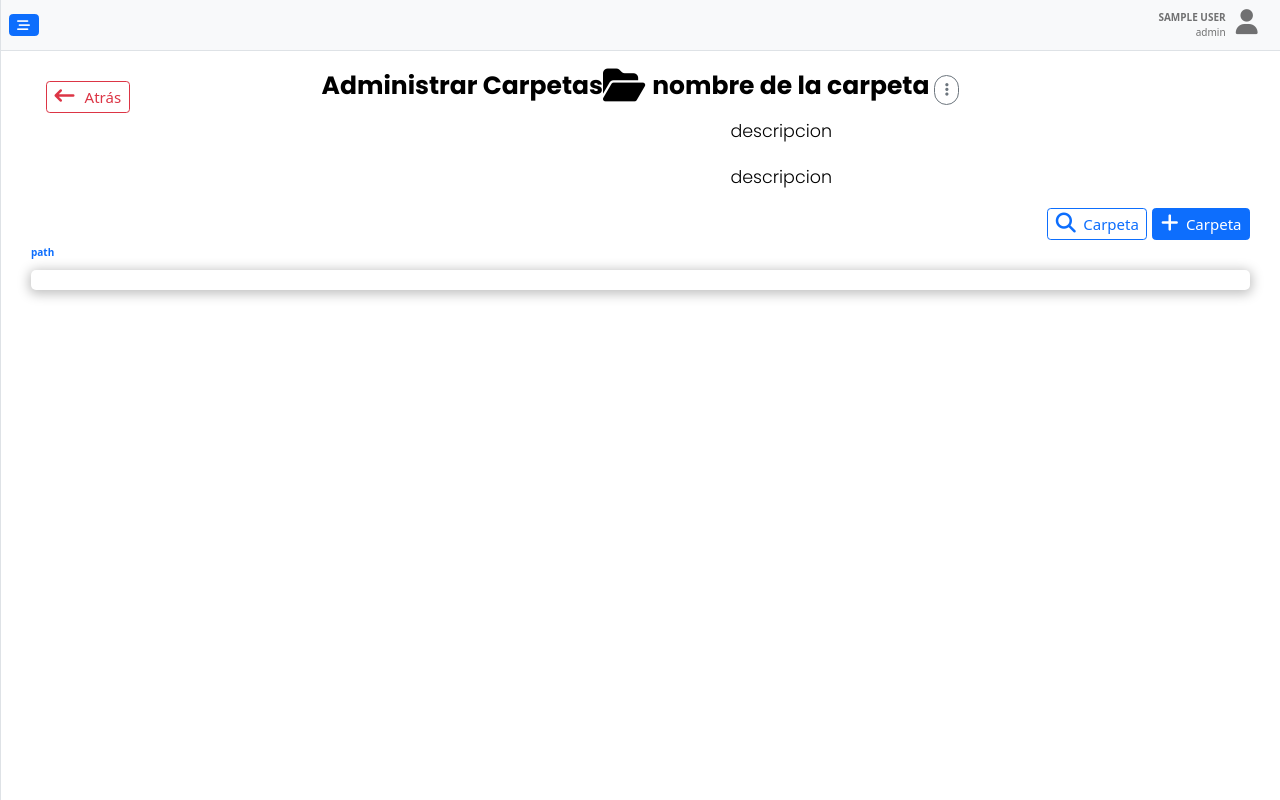
After one commit to AlvaroSalazar25/gdaGMCP, a PHP site: template views/user/carpetass.php in a window 1280 px wide. The commit adds this page. Run offline with PHP 8.4, Linux system fonts and the light colour scheme; the template is opened without the code that fills it, so the values that code supplies are empty; the visitor is signed in with stand-in values (Sample User, id 1); some libraries are stand-ins or nearby versions.

Commit message:
fix carptas

```diff
--- a/src/js/user/secciones.js
+++ b/src/js/user/secciones.js
@@ -617,7 +617,6 @@ async function dibujarPadre(padre) {
     $("#select" + padre).select2({
         dropdownParent: $("#exampleModalEditar" + padre)
     });
-
 }
 
 async function dibujarHijosPadre(padre, response = []) {
--- a/views/user/carpetas.php
+++ b/views/user/carpetas.php
@@ -1,10 +1,11 @@
-
 <?php include __DIR__ . "/../templates/alertasUser.php" ?>
 
 <section class="mt-3">
     <div class="dibujar" id="dibujar-js">
+
     </div>
     <div class="dibujar  mt-4 mb-5" id="dibujar-tabla">
+
     </div>
 </section>
 
@@ -14,7 +15,7 @@
 
 <?php
 $script = '
-<script src="build/js/user/secciones.js"    ></script>
+<script src="build/js/user/secciones.js"></script>
 ' ?>
 <?php
 //Assign all Page Specific variables
--- /dev/null
+++ b/views/user/carpetass.php
@@ -0,0 +1,154 @@
+<section class="mt-3">
+    <div class="dibujar" id="dibujar-js">
+
+
+<div class="d-flex justify-content-center padreAtras">
+    <div class="d-flex justify-content-center hijoAtras">
+        <a class=" btn btn-outline-danger" onclick=""><i class="fa-solid fa-arrow-left-long fa-2x"></i> <span class="span-boton">Atrás</span></a>
+    </div>
+<h1 class="text-black mb-3"><strong>Administrar Carpetas</strong></h1>
+<div class="d-flex flex-column justify-content-center">
+<div class="d-flex justify-content-center">
+<h1 class="text-black mb-3"><i class="fa-solid fa-folder-open fa-xl" style="margin-right:7px;"></i><strong>nombre de la carpeta</strong></h1>
+<button type="button" class="btn btn-outline-secondary dropdown-toggle" data-bs-toggle="dropdown" style="margin-left:5px;margin-top:4px;width:25px;height:30px;border-radius:15px">
+<i class="fa-solid fa-ellipsis-vertical fa-xl "></i>
+</button>
+<ul class="dropdown-menu dropdown-menu-dark">
+ <li class="puntero"><a class="dropdown-item" data-bs-toggle="modal" data-bs-target="#exampleModalEditar' + seccionActual.id + '"><i class="fa-solid fa-pen-to-square" style="margin-right:7px"></i>Editar</a></li>
+<li class="puntero"><a class="dropdown-item" onclick="deleteSeccion(' + seccionActual.id + ')"><i class="fa-solid fa-trash" style="margin-right:7px"></i>Eliminar</a></li>
+</ul>
+</div>
+    <h3 class="text-black mt-3 mb-4">descripcion</h3>
+    <h3 class="text-black mt-3 mb-4">descripcion</h3>
+</div>
+    <!--============================================================================================================//
+                                                Botones Buscar y Crear Hijos
+    //==============================================================================================================-->
+</div>
+<div class="d-flex justify-content-end mt-2">
+    <div style="margin-right:5px" id="divBtnBuscar">
+<a class="btn btn-outline-primary" onclick=""><i class="fa-solid fa-magnifying-glass fa-2x"></i><span class="span-boton">Carpeta</span></a>
+</div>
+<div>
+    <a class=" btn btn-primary" data-bs-toggle="modal" data-bs-target="#exampleModal' + padre + '" id="' + padre + '"><i class="fa-solid fa-plus fa-2x"></i><span class="span-boton">Carpeta</span></a>
+</div>
+</div>
+<div class="w-100 mt-2">
+    <a class="puntero" style="text-decoration: none !important;" onclick=""><strong>path</strong></a>
+</div>
+
+    <!--=============================================================================================================//
+                                                Contenedor hijos
+    //============================================================================================================== -->
+    <div class="contenedor-carpetas mt-3 mb-5" id="contenedorCarpetas" >
+
+
+
+    </div>
+    <!--=============================================================================================================//
+                                                modal para CREAR nuevos hijos
+    //============================================================================================================== -->
+<div class="modal fade" id="exampleModal' + padre + '" tabindex="-1" aria-labelledby="exampleModalLabel" aria-hidden="true">'<div class="modal-dialog">
+    <div class="modal-content">
+    <div class="modal-header bg-black">
+   <h5 class="modal-title text-white">Crear Carpeta</h5>
+   <h5 class="modal-title text-white">Agregar Carpeta en</h5>
+    <button type="button" class="btn text-white" style="font-size:11px" data-bs-dismiss="modal" aria-label="Close"><i class="fa-solid fa-x fa-lg"></i></button>
+  </div>
+   <div class="modal-body">'<h3 class="text-black mt-2 mb-4">Ingresar datos de la Carpeta</h3>
+<div class="mb-3">
+    <label  class="form-label"><strong>Nombre:</strong></label>
+    <input type="text" class="form-control" id="seccion" name="seccion" placeholder="Ingrese nombre">
+</div>
+<div class="mb-2">
+    <label  class="form-label"><strong>Descripción:</strong></label>
+    <textarea class="form-control" rows="5" id="descripcion" placeholder="Ingrese descripción"></textarea>
+</div>
+<div class="mb-3">
+    <label  class="form-label"><strong>Color:</strong></label>
+    <input type="color" class="form-control w-25" id="color" name="color">
+</div>
+<div class="w-100 mt-2" id="alertas">
+
+</div>
+</div>
+<div class="modal-footer">
+    <button type="button" class="btn btn-outline-danger" data-bs-dismiss="modal">Cancelar</button>
+<a class="btn btn-success" id="botonCrear" onclick="createSeccion(0)"><i class="fa-solid fa-floppy-disk"></i> <span style="margin-left:8px">Guardar</span></a>
+<a class="btn btn-success" id="botonCrear" onclick="createSeccion(' + padre + ')"><i class="fa-solid fa-floppy-disk"></i> <span style="margin-left:8px">Guardar</span></a>
+</div>
+</div>
+</div>
+</div>
+
+    <!-- =============================================================================================================//
+                                                Modal para EDITAR el padre
+    //============================================================================================================== -->
+<div class="modal fade" id="exampleModalEditar' + seccionActual.id + '" tabindex="-1" aria-labelledby="exampleModalLabel' + seccionActual.id + '" aria-hidden="true">
+<div class="modal-dialog">
+<div class="modal-content">
+  <div class="modal-header bg-black">
+   <h5 class="modal-title text-white">Editar</h5>
+<button type="button" class="btn text-white" style="font-size:11px" data-bs-dismiss="modal" aria-label="Close"><i class="fa-solid fa-x fa-lg"></i></button>
+  </div>
+  <div class="modal-body" style="min-height:350px">
+<h3 class="text-black mt-2 mb-4">Edite <strong>Nombre</strong></h3>
+
+<div class="mb-4 d-flex justify-content-between">
+
+<div class="d-flex flex-column" style="width:70%">
+<label  class="form-label"><strong>Nombre:</strong></label>
+<input type="text" class="form-control" id="seccion' + seccionActual.id + '" value="' + seccionActual.seccion + '">
+</div>
+<div class="d-flex flex-column" style="width:28%">
+<label class="form-label"><strong>Color:</strong></label>
+<input type="color" class="form-control  puntero" id="color' + seccionActual.id + '" value="' + seccionActual.color + '">
+</div>
+
+</div>
+
+<div class="mb-4">
+<label for="exampleFormControlInput1" class="form-label"><strong>Descripción:</strong></label>
+    <textarea class="form-control" rows="6" id="descripcion' + seccionActual.id + '" placeholder="Esta Sección no tiene descripción"></textarea>
+    <textarea class="form-control" rows="6" id="descripcion' + seccionActual.id + '" >' + seccionActual.descripcion + '</textarea>
+</div>
+<div class="mb-4">
+<div class="w-100">
+<label class="form-label"><strong>Mover Carpeta:</strong></label>
+</div>
+
+<div style="height:30px">
+<select style="width:100%;height:100% !important" id="select' + seccionActual.id + '" class="js-example-basic-single" >
+        <optgroup label="' + seccion.seccion + '">
+        <option value=""><strong><i class="fa-solid fa-folder-open"></i></strong>path</option>
+        </optgroup>
+</select>
+</div>
+
+<div class="w-100 mt-4" id="alertas' + seccionActual.id + '">
+</div>
+
+</div>
+</div>
+<div class="modal-footer">
+<button type="button" class="btn btn-outline-danger" data-bs-dismiss="modal">Cancelar</button>
+<a class="btn btn-success" id="botonCrear" onclick="updateSeccion(' + padre + ',' + seccionActual.id + ',2)"><i class="fa-solid fa-floppy-disk"></i> <span style="margin-left:8px">Guardar</span></a>
+</div>
+</div>
+</div>
+</div>
+
+
+</div>
+</section>
+
+<?php
+$script = '
+<script src="build/js/user/secciones.js"></script>
+' ?>
+<?php
+//Assign all Page Specific variables
+$contenido = ob_get_contents();
+ob_end_clean();
+include __DIR__ . "/plantilla.php";
+?>
```
Also changed, not shown: controllers/SeccionController.php (+25 -16 lines), views/user/hijos.php (added, +87 -0 lines), 1 other file. Lines whose indentation alone changed are shown as unchanged.
